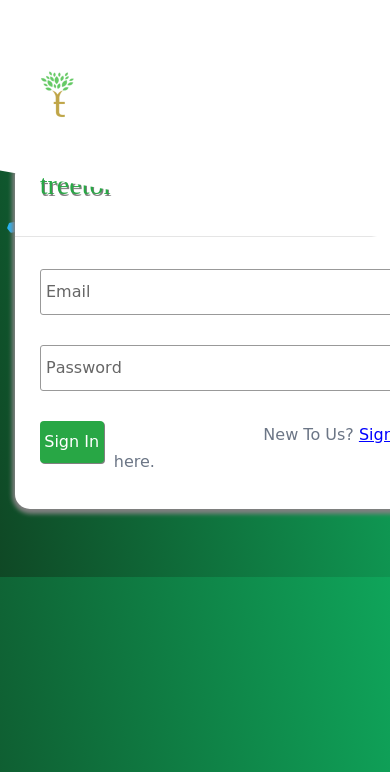
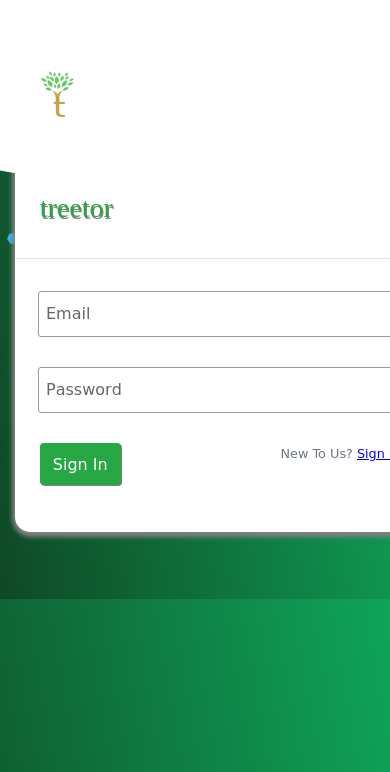
Before and after one commit to pseudo-sm/treetor, a Django app: page /signin/ in a window 390 px wide. Shown: the top 772 px of the page. Run offline with Django 3.2, Linux system fonts and the light colour scheme; some libraries are stand-ins or nearby versions.

Commit message:
SignUp and SignIn UI Updated

```diff
--- a/treetorapp/templates/login.html
+++ b/treetorapp/templates/login.html
@@ -58,8 +58,7 @@
              background-color: #28a745;
              color: white;
              box-shadow: 1px 1px grey;
-             width;
-             18%;
+             width:18%;
              height: 5%;
              padding: 1%;
          }
@@ -168,7 +167,7 @@
 
              .flp input,
              .flp label {
-                 width: 400px;
+                 width: 90%;
                  display: block;
                  font: inherit;
                  font-size: 16px;
@@ -432,12 +431,12 @@
 
                         </figure>
                     </div>
-                    <div class="container pt-lg pb-xl-md position-relative zindex-100">
+                    <div class="container col-sm-10 col-md-5 col-lg-5 pt-lg pb-xl-md position-relative zindex-100">
 
                                     <center>
 
                                         <div class="login">
-                                            <h3 class="h31">treetor</h3>
+                                            <h3 class="h31" style="margin-top:5%">treetor</h3>
                                             <hr/>
                                             <form action="{% url 'post_signin' %}" method="post">
                                                 {% csrf_token %}
@@ -454,7 +453,7 @@
                                                 </div>
                                                 <button class="signinBtn">Sign In</button>
                                             </form>
-                                            <a class="ancor a1"> New To Us?&nbsp; </a><a class="ancor" href="signup.html" style="color: blue"><u> Sign Up</u>  <a class="ancor a2"> &nbsp; here. </a></a><br/><br/><br/>
+                                            <a class="ancor a1" style="font-size:.8em"> New To Us?&nbsp; </a><a class="ancor" href="signup.html" style="color: blue;font-size: .8em"><u> Sign Up</u>  <a class="ancor a2" style="font-size:.8em"> &nbsp; here. </a></a><br/><br/><br/>
                                             <div id="cuboid">
                                             </div>
                                         </div>
```
